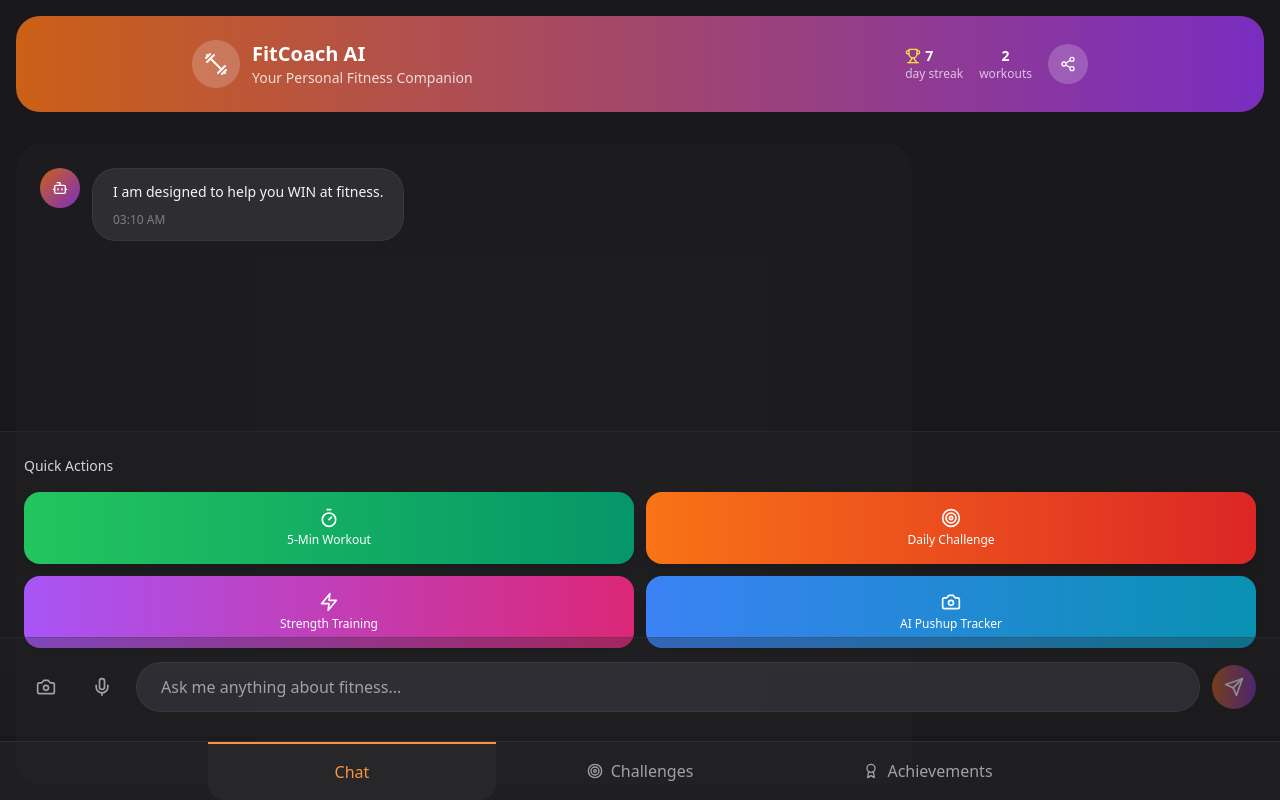
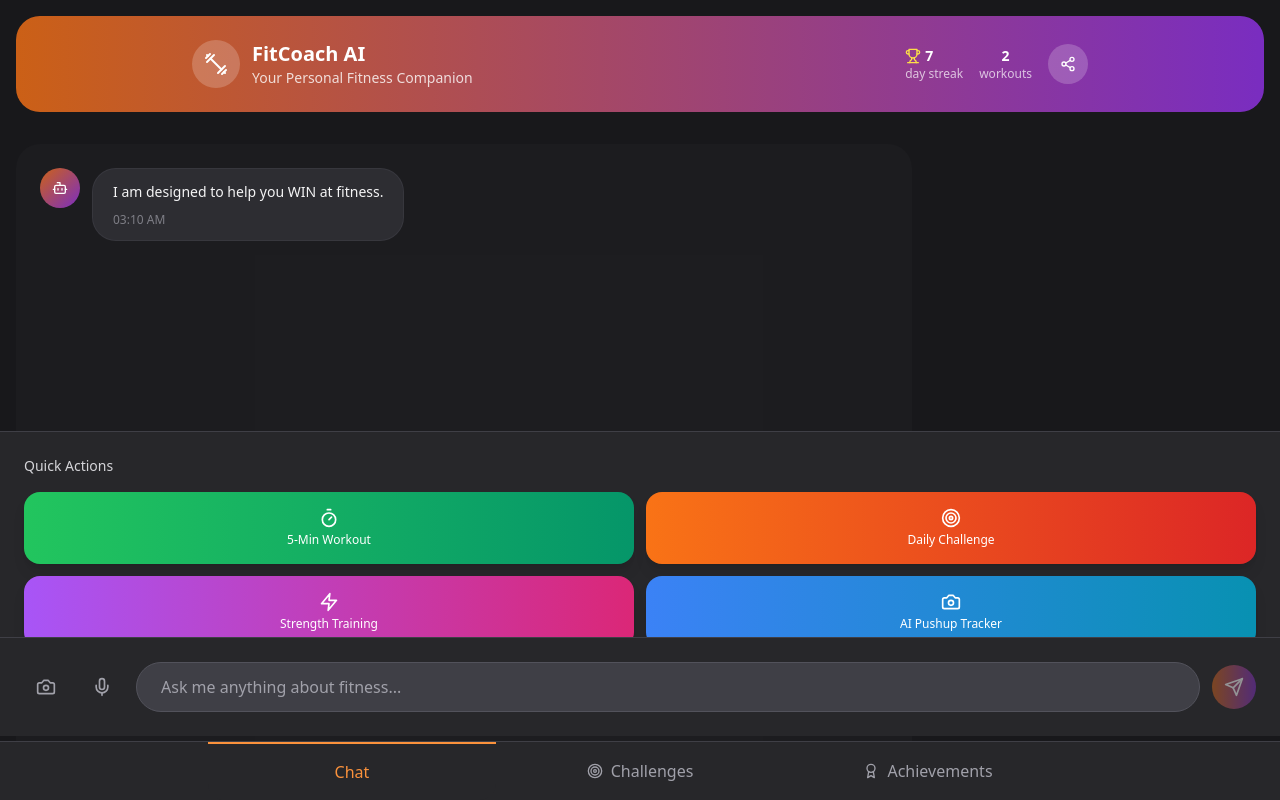
Before and after one commit to artchristech/passfitwin, a React (Vite) app: page / in a window 1280 px wide. Built offline with nearby package versions, Linux system fonts and the light colour scheme.

Commit message:
Remove Translucent Properties

```diff
--- a/src/App.tsx
+++ b/src/App.tsx
@@ -161,14 +161,14 @@ function App() {
       </div>
 
       {/* Tab Navigation - Now at Bottom */}
-      <div className="bg-zinc-800/50 border-t border-zinc-700/50 fixed bottom-0 left-0 right-0 z-20 pb-safe-bottom">
+      <div className="bg-zinc-800 border-t border-zinc-700 fixed bottom-0 left-0 right-0 z-20 pb-safe-bottom">
         <div className="w-full max-w-md mx-auto flex px-4 sm:max-w-4xl">
           <button
             onClick={() => setActiveTab('chat')}
             className={`flex-1 py-3 px-3 text-center font-medium transition-all duration-300 rounded-b-2xl text-sm sm:py-4 sm:px-6 sm:text-base ${
               activeTab === 'chat'
                 ? 'text-orange-400 bg-zinc-800 border-t-2 border-orange-400'
-                : 'text-zinc-400 hover:text-zinc-200 hover:bg-zinc-800/30'
+                : 'text-zinc-400 hover:text-zinc-200 hover:bg-zinc-700'
             }`}
           >
             Chat
@@ -178,7 +178,7 @@ function App() {
             className={`flex-1 py-3 px-3 text-center font-medium transition-all duration-300 flex items-center justify-center space-x-1 rounded-b-2xl text-sm sm:py-4 sm:px-6 sm:text-base sm:space-x-2 ${
               activeTab === 'challenges'
                 ? 'text-orange-400 bg-zinc-800 border-t-2 border-orange-400'
-                : 'text-zinc-400 hover:text-zinc-200 hover:bg-zinc-800/30'
+                : 'text-zinc-400 hover:text-zinc-200 hover:bg-zinc-700'
             }`}
           >
             <Target className="w-4 h-4" />
@@ -189,7 +189,7 @@ function App() {
             className={`flex-1 py-3 px-3 text-center font-medium transition-all duration-300 flex items-center justify-center space-x-1 rounded-b-2xl text-sm sm:py-4 sm:px-6 sm:text-base sm:space-x-2 ${
               activeTab === 'achievements'
                 ? 'text-orange-400 bg-zinc-800 border-t-2 border-orange-400'
-                : 'text-zinc-400 hover:text-zinc-200 hover:bg-zinc-800/30'
+                : 'text-zinc-400 hover:text-zinc-200 hover:bg-zinc-700'
             }`}
           >
             <Award className="w-4 h-4" />
--- a/src/components/ChatInput.tsx
+++ b/src/components/ChatInput.tsx
@@ -18,18 +18,18 @@ export default function ChatInput({ onSendMessage, isTyping }: ChatInputProps) {
   };
 
   return (
-    <form onSubmit={handleSubmit} className="fixed bottom-16 left-0 right-0 p-4 bg-zinc-800/30 border-t border-zinc-700/30 sm:p-6 z-10">
+    <form onSubmit={handleSubmit} className="fixed bottom-16 left-0 right-0 p-4 bg-zinc-800 border-t border-zinc-700 sm:p-6 z-10">
       <div className="flex items-center space-x-2 sm:space-x-3">
         <button
           type="button"
-          className="p-2 text-zinc-400 hover:text-orange-400 transition-all duration-300 rounded-full hover:bg-zinc-700/50 active:scale-95 sm:p-3"
+          className="p-2 text-zinc-400 hover:text-orange-400 transition-all duration-300 rounded-full hover:bg-zinc-700 active:scale-95 sm:p-3"
         >
           <Camera className="w-4 h-4 sm:w-5 sm:h-5" />
         </button>
 
         <button
           type="button"
-          className="p-2 text-zinc-400 hover:text-orange-400 transition-all duration-300 rounded-full hover:bg-zinc-700/50 active:scale-95 sm:p-3"
+          className="p-2 text-zinc-400 hover:text-orange-400 transition-all duration-300 rounded-full hover:bg-zinc-700 active:scale-95 sm:p-3"
         >
           <Mic className="w-4 h-4 sm:w-5 sm:h-5" />
         </button>
@@ -41,7 +41,7 @@ export default function ChatInput({ onSendMessage, isTyping }: ChatInputProps) {
             onChange={(e) => setMessage(e.target.value)}
             placeholder={isTyping ? "FitCoach is typing..." : "Ask me anything about fitness..."}
             disabled={isTyping}
-            className="w-full px-4 py-2 bg-zinc-700/50 border border-zinc-600/30 text-zinc-100 placeholder-zinc-400 rounded-full focus:outline-none focus:ring-2 focus:ring-orange-400/50 focus:border-orange-400/50 disabled:opacity-50 transition-all duration-300 text-sm sm:px-6 sm:py-3 sm:text-base"
+            className="w-full px-4 py-2 bg-zinc-700 border border-zinc-600 text-zinc-100 placeholder-zinc-400 rounded-full focus:outline-none focus:ring-2 focus:ring-orange-400 focus:border-orange-400 disabled:opacity-50 transition-all duration-300 text-sm sm:px-6 sm:py-3 sm:text-base"
           />
         </div>
 
--- a/src/components/QuickActions.tsx
+++ b/src/components/QuickActions.tsx
@@ -24,7 +24,7 @@ export default function QuickActions({ onQuickAction, onStartPushupTracking, isL
   };
 
   return (
-    <div className="fixed bottom-32 left-0 right-0 p-4 bg-zinc-800/30 border-t border-zinc-700/30 sm:p-6 z-10">
+    <div className="fixed bottom-32 left-0 right-0 p-4 bg-zinc-800 border-t border-zinc-700 sm:p-6 z-10">
       <p className="text-sm text-zinc-300 mb-3 font-medium sm:mb-4">Quick Actions</p>
 
       {/* Mobile: Horizontal scroll */}
```
